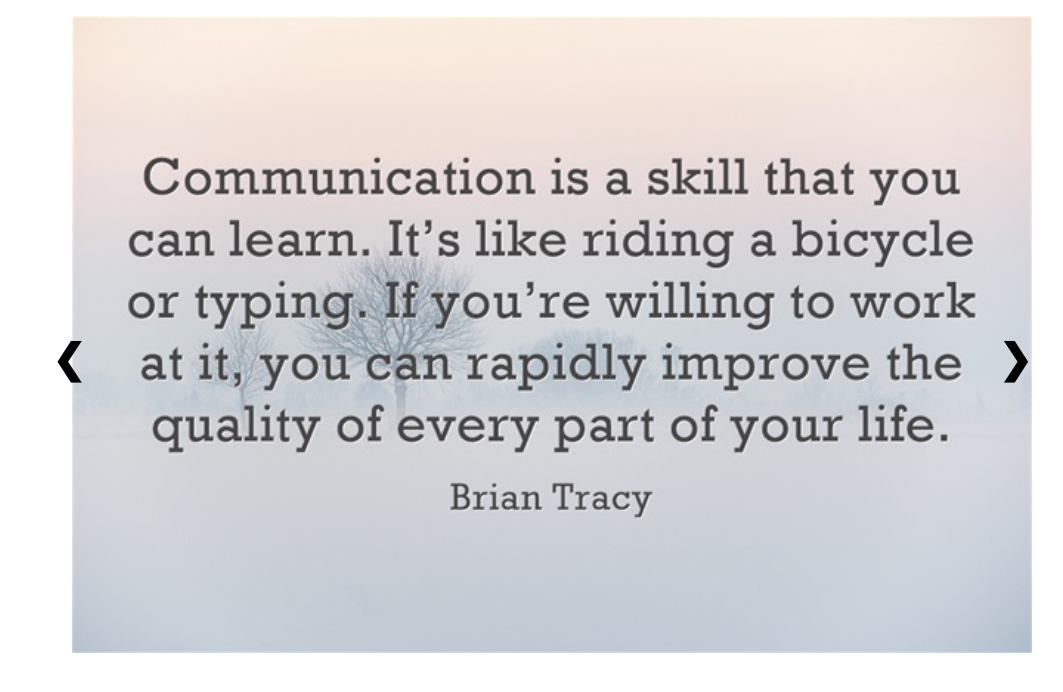
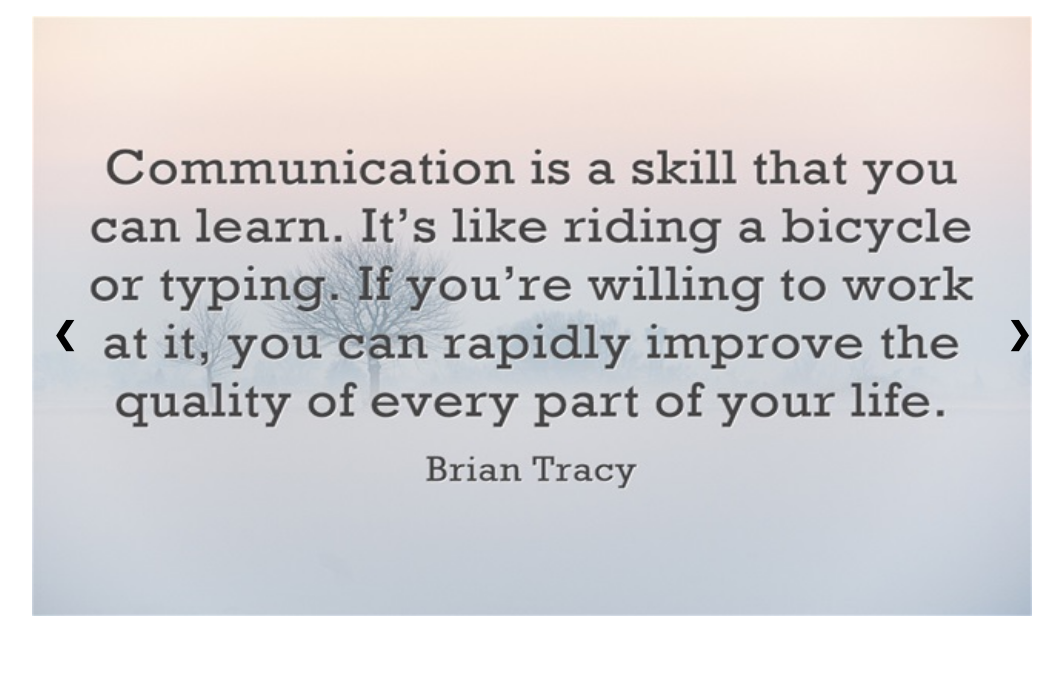
Before and after one commit to ahmad-cod/carousel, a plain HTML site: page index.html in a window 1280 px wide. Shown: the whole page, without its empty margins (108-1171 px from the left). Drawn offline with Linux system fonts and the light colour scheme.

Commit message:
Adjust width and height

```diff
--- a/style.css
+++ b/style.css
@@ -1,14 +1,17 @@
 * {
     box-sizing: border-box;
+    padding: 0;
 }
 
 .carousel-container {
-    max-width: 1000px;
+    width: min(1000px, 94vw);
+    height: min(600px, 80vh);
     position: relative;
     margin: auto;
 }
 img {
     width: 100%;
+    height: 600px;
 }
 
 /* Hide the images by default */
@@ -20,7 +23,7 @@ img {
     position: absolute;
     top: 50%;
     font-weight: bold;
-    font-size: 40px;
+    font-size: 30px;
     transition: 0.6s ease;
     border-radius: 0 5px 5px 0;
     user-select: none;
```
